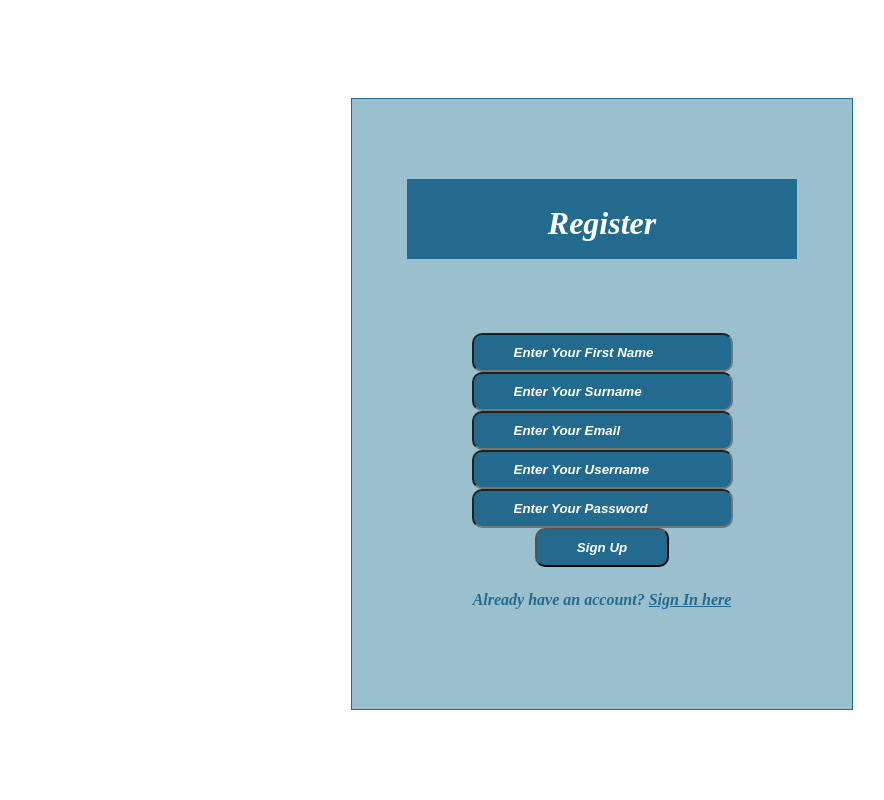
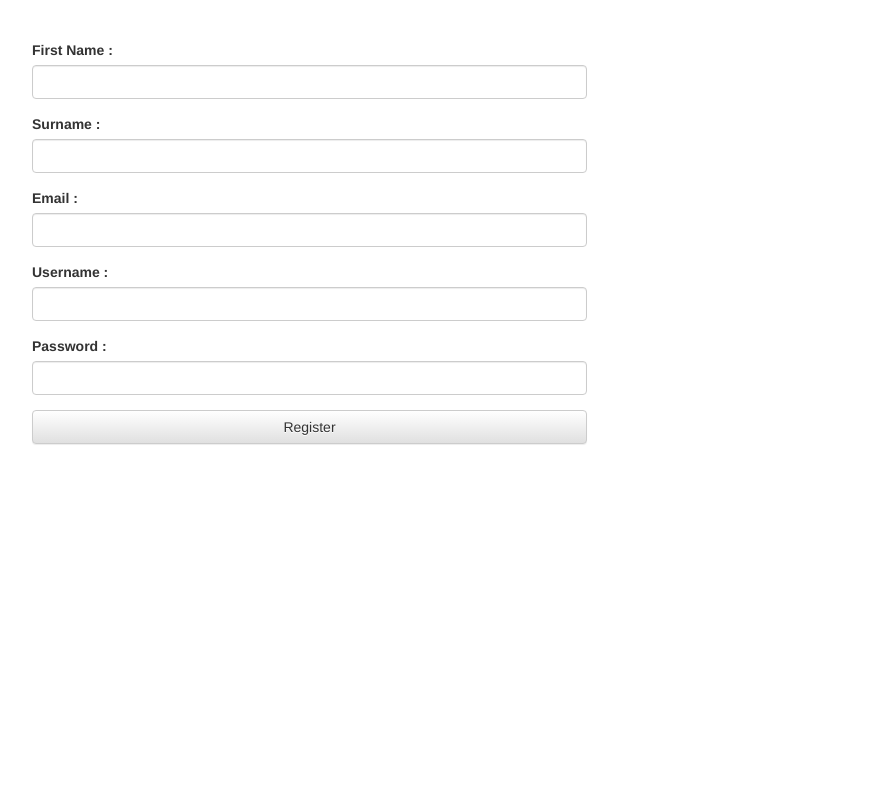
Before and after one commit to mckhannah1901/CS4227-Programming, a Flask app: page /register in a window 1280 px wide. Shown: the whole page, without its empty margins (38-922 px from the left). Run offline with Flask 2, Linux system fonts and the light colour scheme; some libraries are stand-ins or nearby versions.

Commit message:
Basic Registration and Login Functionality

```diff
--- a/app.py
+++ b/app.py
@@ -1,12 +1,6 @@
-from flask import Flask, render_template, request, url_for, session
+from flask import Flask, redirect, render_template, request, url_for
 from flask_sqlalchemy import SQLAlchemy
 from flask_restless import APIManager
-import re
-
-from sqlalchemy import create_engine
-engine = create_engine('sqlite:///people.db')
-connection = engine.raw_connection()
-cursor = connection.cursor()
 
 app = Flask(__name__)
 
@@ -23,8 +17,6 @@ class Person(db.Model):
     password = db.Column(db.Text)
 
 
-db.create_all()
-
 api_manager = APIManager(app, flask_sqlalchemy_db=db)
 api_manager.create_api(Person, methods=['GET', 'POST', 'DELETE', 'PUT'])
 
@@ -34,71 +26,36 @@ def hello_world():
     return render_template('home-page.html')
 
 
-@app.route('/register', methods=['GET', 'POST'])
+@app.route("/register", methods=["GET", "POST"])
 def register():
-    message = ''
-    if request.method == 'POST' and 'first_name' in request.form and 'last_name' in request.form \
-            and 'email' in request.form and 'username' in request.form and 'password' in request.form:
-
+    if request.method == "POST":
         first_name = request.form['first_name']
         last_name = request.form['last_name']
         email = request.form['email']
         username = request.form['username']
         password = request.form['password']
 
-        cursor.execute('SELECT * FROM person WHERE email = % s OR username = % s', (email, username, ))
-        account = cursor.fetchall()
-        if account:
-            message = 'Account already exists!'
-        elif not re.match(r'[A-Za-z]+', first_name):
-            message = 'First name must contain only letters!'
-        elif not re.match(r'[A-Za-z]+', last_name):
-            message = 'Last name must contain only letters!'
-        elif not re.match(r'[^@]+@[^@]+\.[^@]+', email):
-            message = 'Invalid email address!'
-        elif not re.match(r'[A-Za-z0-9]+', username):
-            message = 'Username must contain only characters and numbers!'
-        elif not first_name or not last_name or not email or not username or not password:
-            message = 'Please fill out the form!'
-        else:
-            cursor.execute('INSERT INTO person VALUES (NULL, % s, % s, % s)', (first_name, last_name, email, username,
-                                                                                 password, ))
-            sqlalchemy.connection.commit()
-            message = 'You have successfully registered! Welcome to the Blogging Engine!'
-    elif request.method == 'POST':
-        message = 'Please fill out the form!'
-    return render_template('register.html', message=message)
+        registration = Person(first_name=first_name, last_name=last_name,
+                            email=email, username=username, password=password)
+        db.session.add(registration)
+        db.session.commit()
+
+        return redirect(url_for("login"))
+    return render_template("register.html")
 
 
-@app.route('/login', methods=['GET', 'POST'])
+@app.route("/login", methods=["GET", "POST"])
 def login():
-    message = ''
-    if request.method == 'POST' and 'email' in request.form and 'password' in request.form:
+    if request.method == "POST":
+        email = request.form["email"]
+        password = request.form["password"]
 
-        email = request.form['email']
-        password = request.form['password']
-
-        cursor.execute('SELECT * FROM person WHERE email = % s AND password = % s', (email, password, ))
-        account = cursor.fetchone()
-
-        if account:
-            session['loggedin'] = True
-            session['id'] = account['id']
-            session['email'] = account['email']
-            message = 'Logged in successfully!'
-            return render_template('index.html', message=message)
-        else:
-            message = 'Incorrect email/password!'
-    return render_template('login.html', message=message)
-
-
-@app.route('/logout')
-def logout():
-    session.pop('loggedin', None)
-    session.pop('id', None)
-    session.pop('email', None)
-    return redirect(url_for('login'))
+        user_login = Person.query.filter_by(email=email, password=password).first()
+        if user_login is not None:
+            return redirect(url_for("hello_world"))
+    return render_template("login.html")
 
 
 if __name__ == '__main__':
+    db.create_all()
     app.run()
--- a/static/application.css
+++ /dev/null
@@ -1,50 +0,0 @@
-.header{
-    padding: 5px 120px;
-    width: 150px;
-    height: 70px;
-    background-color: #236B8E;
-}
-
-.border{
-    padding: 80px 50px;
-    width: 400px;
-    height: 450px;
-    border: 1px solid #236B8E;
-    border-radius: 0px;
-    background-color: #9AC0CD;
-}
-
-.btn {
-    padding: 10px 40px;
-    background-color: #236B8E;
-    color: #FFFFFF;
-    font-style: oblique;
-    font-weight: bold;
-    border-radius: 10px;
-}
-
-.textbox{
-    padding: 10px 40px;
-    background-color: #236B8E;
-    text-color: #FFFFFF;
-    border-radius: 10px;
-}
-
-::placeholder {
-    color: #FFFFFF;
-    opacity: 1;
-    font-style: oblique;
-    font-weight: bold;
-}
-
-.word{
-    color: #FFFFFF;
-    font-style: oblique;
-    font-weight: bold;
-}
-
-.bottom{
-    color: #236B8E;
-    font-style: oblique;
-    font-weight: bold;
-}
--- a/templates/register.html
+++ b/templates/register.html
@@ -1,28 +1,50 @@
-<html>
-    <head>
-        <meta charset="UTF-8">
-        <title> Register </title>
-        <link rel="stylesheet" href="{{ url_for('static', filename='application.css') }}">
-    </head>
-    <body></br></br></br></br></br>
-        <div align="center">
-          <div align="center" class="border">
-             <div class="header">
-                <h1 class="word">Register</h1>
-             </div></br></br></br>
-            <h2 class="word">
-                <form action="{{ url_for('register') }}" method="post">
-                  <div class="msg">{{message}}</div>
-                    <input id="first_name" name="username" type="text" placeholder="Enter Your First Name" class="textbox"/>
-                    <input id="second_name" name="username" type="text" placeholder="Enter Your Surname" class="textbox"/>
-                    <input id="email" name="email" type="text" placeholder="Enter Your Email" class="textbox"/>
-                    <input id="username" name="username" type="text" placeholder="Enter Your Username" class="textbox"/>
-                    <input id="password" name="password" type="password" placeholder="Enter Your Password" class="textbox"/>
-                    <input type="submit" class="btn" value="Sign Up"></br>
+<!DOCTYPE html>
+<html lang="en">
+<head>
+    <meta charset="UTF-8">
+    <meta name="viewport" content="width=device-width, initial-scale=1.0">
+    <meta http-equiv="X-UA-Compatible" content="ie=edge">
+    <link rel="stylesheet" href="https://cdnjs.cloudflare.com/ajax/libs/meyer-reset/2.0/reset.min.css">
+    <title>Register | Flask</title>
+    <!-- Latest compiled and minified CSS -->
+    <link rel="stylesheet" href="https://maxcdn.bootstrapcdn.com/bootstrap/3.3.7/css/bootstrap.min.css" integrity="sha384-BVYiiSIFeK1dGmJRAkycuHAHRg32OmUcww7on3RYdg4Va+PmSTsz/K68vbdEjh4u" crossorigin="anonymous">
+
+    <!-- Optional theme -->
+    <link rel="stylesheet" href="https://maxcdn.bootstrapcdn.com/bootstrap/3.3.7/css/bootstrap-theme.min.css" integrity="sha384-rHyoN1iRsVXV4nD0JutlnGaslCJuC7uwjduW9SVrLvRYooPp2bWYgmgJQIXwl/Sp" crossorigin="anonymous">
+</head>
+<body>
+    <div class="container">
+        <div class="row" style="margin-top: 40px">
+            <div class="col-sm-6">
+                <form method="POST">
+                    <div class="form-group">
+                      <label for="email">First Name : </label>
+                      <input type="text" name="first_name" class="form-control" id="first_name">
+                    </div>
+                    <div class="form-group">
+                      <label for="email">Surname : </label>
+                      <input type="text" name="last_name" class="form-control" id="last_name">
+                    </div>
+                    <div class="form-group">
+                      <label for="email">Email : </label>
+                      <input type="email" name="email" class="form-control" id="email">
+                    </div>
+                    <div class="form-group">
+                      <label for="email">Username : </label>
+                      <input type="text" name="username" class="form-control" id="username">
+                    </div>
+                    <div class="form-group">
+                      <label for="email">Password : </label>
+                      <input type="password" name="password" class="form-control" id="password">
+                    </div>
+                    <button type="submit" class="btn form-control btn-default">Register</button>
                 </form>
-            </h2>
-            <p class="bottom">Already have an account?  <a class="bottom" href="{{url_for('login')}}"> Sign In here</a></p>
-          </div>
+            </div>
         </div>
-    </body>
+    </div>
+
+
+<!-- Latest compiled and minified JavaScript -->
+<script src="https://maxcdn.bootstrapcdn.com/bootstrap/3.3.7/js/bootstrap.min.js" integrity="sha384-Tc5IQib027qvyjSMfHjOMaLkfuWVxZxUPnCJA7l2mCWNIpG9mGCD8wGNIcPD7Txa" crossorigin="anonymous"></script>
+</body>
 </html>
```
Also changed, not shown: login.py (deleted, +0 -26 lines), logout.py (deleted, +0 -8 lines), register.py (deleted, +0 -42 lines), templates/login.html (+35 -22 lines), people.db.
